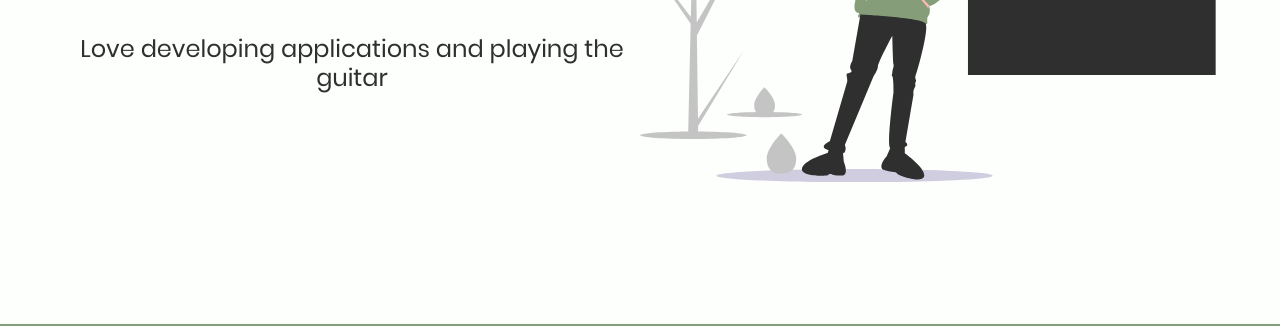
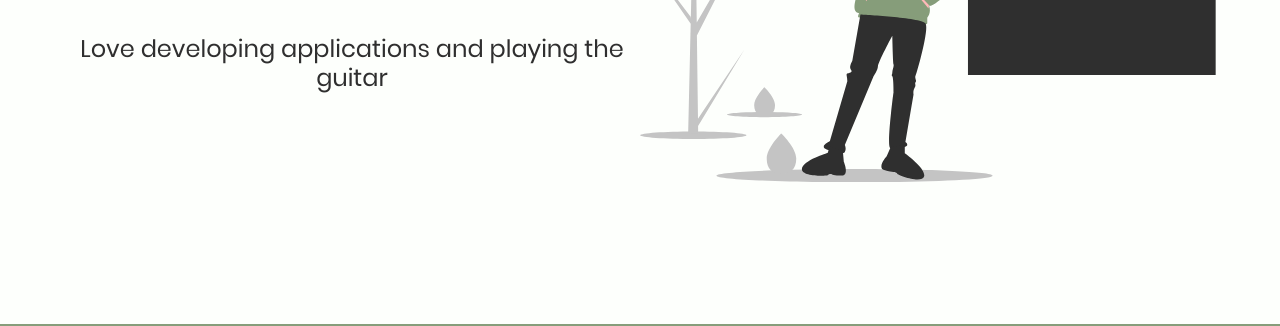
Before and after one commit to alok328/Portfolio, a website: page public/index.html in a window 1280 px wide. Shown: the part 396-722 px from the top of the page. Drawn offline with nearby package versions, Linux system fonts and the light colour scheme.

Commit message:
color changes in svg

```diff
--- a/public/index.html
+++ b/public/index.html
@@ -166,7 +166,7 @@
 							<g id="coder" clip-path="url(#clip0)">
 							<g id="person">
 							<path id="Vector" d="M85.3439 584.41C132.288 584.41 170.344 581.723 170.344 578.41C170.344 575.096 132.288 572.41 85.3439 572.41C38.3997 572.41 0.343933 575.096 0.343933 578.41C0.343933 581.723 38.3997 584.41 85.3439 584.41Z" fill="#C4C4C4"/>
-							<path id="Vector_2" d="M343.344 653.41C465.399 653.41 564.344 648.709 564.344 642.91C564.344 637.111 465.399 632.41 343.344 632.41C221.289 632.41 122.344 637.111 122.344 642.91C122.344 648.709 221.289 653.41 343.344 653.41Z" fill="#D0CDE1"/>
+							<path id="Vector_2" d="M343.344 653.41C465.399 653.41 564.344 648.709 564.344 642.91C564.344 637.111 465.399 632.41 343.344 632.41C221.289 632.41 122.344 637.111 122.344 642.91C122.344 648.709 221.289 653.41 343.344 653.41Z" fill="#C4C4C4"/>
 							<path id="Vector_3" d="M458.344 218.41L462.344 211.41L442.344 207.41L440.344 217.41L443.344 225.41L458.344 218.41Z" fill="#869D7A"/>
 							<path id="Vector_4" opacity="0.2" d="M458.344 218.41L462.344 211.41L442.344 207.41L440.344 217.41L443.344 225.41L458.344 218.41Z" fill="black"/>
 							<path id="Vector_5" d="M424.844 187.91L403.844 222.91L434.844 240.91L450.844 203.91L424.844 187.91Z" fill="#FFB8B8"/>
```
